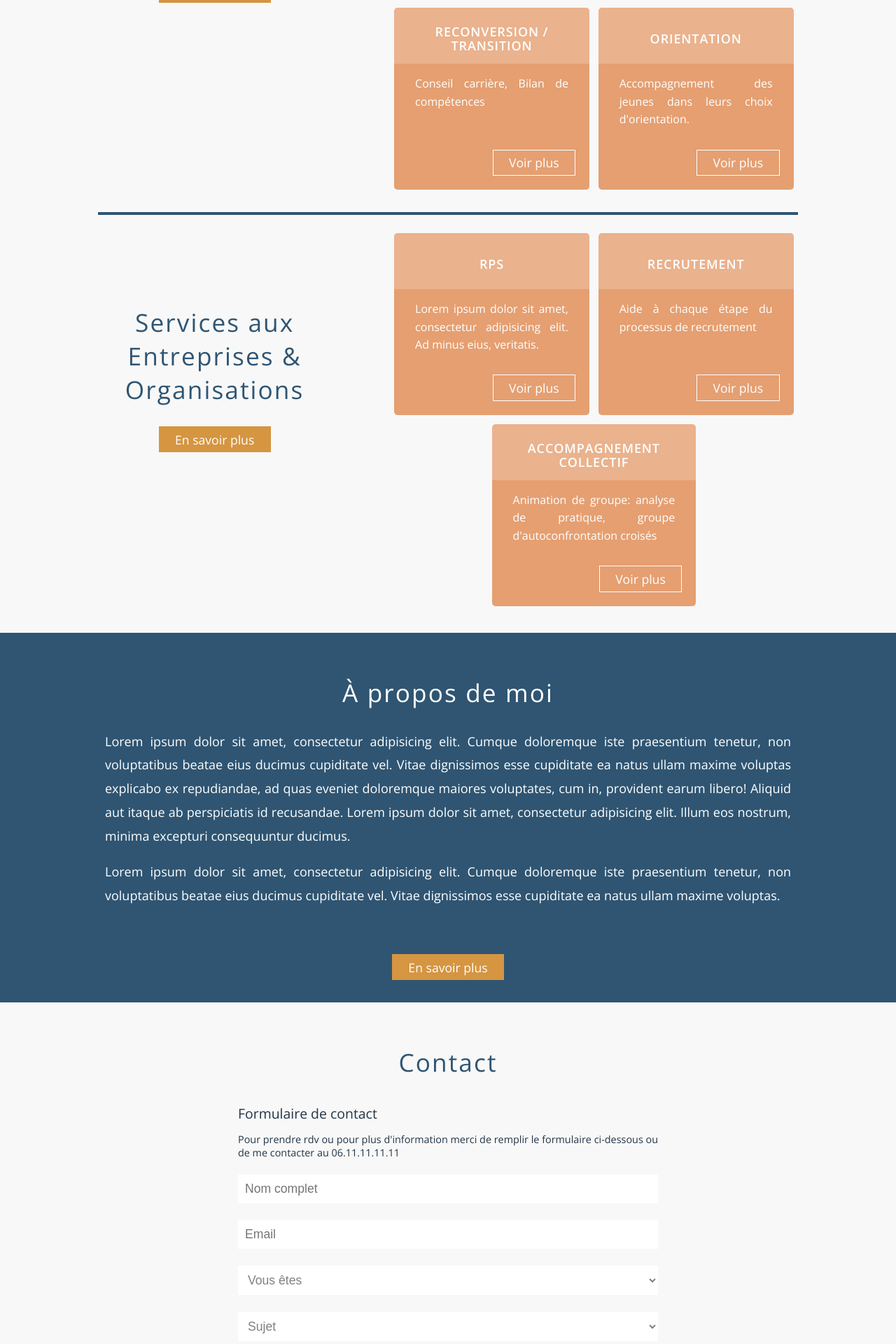
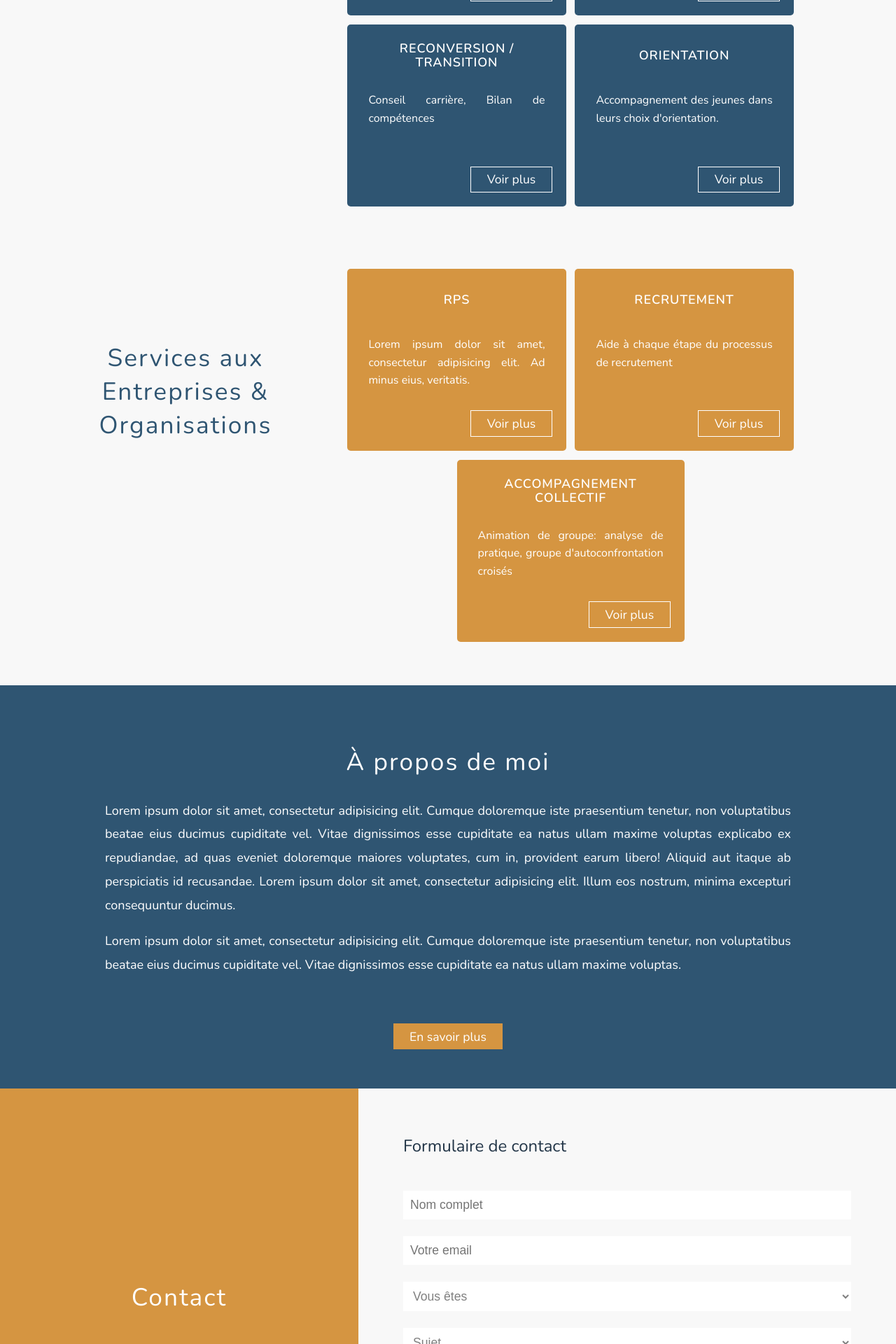
Before and after one commit to Sofifonfec/psychologue-du-travail, a PHP site: page / in a window 1280 px wide. Shown: the part 960-2880 px from the top of the page at 70% size. Run offline with PHP 8.4, Linux system fonts and the light colour scheme.

Commit message:
Switched to a one-page website, deleted services images.

```diff
--- a/App/build/styles/styles.css
+++ b/App/build/styles/styles.css
@@ -1,8 +1,10 @@
-* {
+*,
+*:before,
+*:after {
   box-sizing: border-box; }
 
 body {
-  font-family: 'Open Sans', sans-serif;
+  font-family: 'Nunito', sans-serif;
   color: #223547;
   background-color: #f8f8f8;
   margin: 0; }
@@ -27,8 +29,21 @@ a {
 
 .page-section {
   padding: 2rem 0; }
+  @media (min-width: 415px) {
+    .page-section {
+      padding: 3.5rem 0; } }
   .page-section--blue {
     background-color: #2f5572; }
+  .page-section--no-pb-until-medium {
+    padding-bottom: 0; }
+    @media (min-width: 760px) {
+      .page-section--no-pb-until-medium {
+        padding-bottom: 3.5rem; } }
+  .page-section--no-pt-until-medium {
+    padding-top: 0; }
+    @media (min-width: 760px) {
+      .page-section--no-pt-until-medium {
+        padding-top: 3.5rem; } }
 
 .site-header {
   position: absolute;
@@ -246,18 +271,18 @@ a {
       .services__container {
         justify-content: space-between;
         flex-direction: row; } }
-    .services__container--extra-pb {
-      margin-bottom: 25px; }
     .services__container--extra-pt {
-      margin-top: 25px;
-      border-top: 4px solid #2f5572; }
+      padding-top: 2em; }
+      @media (min-width: 415px) {
+        .services__container--extra-pt {
+          padding-top: 3.5em; } }
   .services__left-block {
     width: 100%;
     display: flex;
     justify-content: center; }
     @media (min-width: 950px) {
       .services__left-block {
-        width: 33.33%;
+        width: 25%;
         justify-content: flex-end;
         margin-top: 100px; } }
     .services__left-block__content-wrapper {
@@ -268,7 +293,7 @@ a {
     color: #fff; }
     @media (min-width: 950px) {
       .services__right-block {
-        width: 58.33%; } }
+        width: 65%; } }
     .services__right-block__row {
       display: flex;
       justify-content: center;
@@ -277,7 +302,7 @@ a {
         .services__right-block__row {
           flex-direction: row; } }
     .services__right-block__box {
-      background-color: #E59F71;
+      background-color: #2f5572;
       border-radius: 5px;
       margin-bottom: 1.5em;
       min-height: 200px;
@@ -289,9 +314,10 @@ a {
         .services__right-block__box {
           min-height: 260px;
           width: 50%; } }
+      .services__right-block__box__3 {
+        background-color: #d59541; }
       .services__right-block__box__headline {
         padding: 30px 20px;
-        background-color: rgba(255, 255, 255, 0.2);
         height: 5em;
         display: flex;
         justify-content: center;
@@ -300,13 +326,15 @@ a {
       .services__right-block__box__title {
         font-weight: 600;
         margin: 0;
-        font-size: 1.125rem;
+        font-size: 1rem;
         line-height: 1.1em;
         letter-spacing: .05em;
         text-transform: uppercase;
         padding-top: 10px; }
+        @media (min-width: 415px) {
+          .services__right-block__box__title {
+            font-size: 1.125rem; } }
       .services__right-block__box__txt {
-        font-family: 'Roboto' sans-serif;
         text-align: justify;
         line-height: 1.6em;
         flex: 1;
@@ -339,26 +366,80 @@ a {
   text-align: center;
   padding-top: 3em; }
 
-.contact-form {
-  width: 90%;
-  position: relative;
-  left: 50%;
-  transform: translateX(-50%); }
+.footer__container {
+  justify-content: center;
+  width: 100%; }
   @media (min-width: 760px) {
-    .contact-form {
+    .footer__container {
+      display: flex; } }
+
+.footer__row-4 {
+  width: 100%;
+  background-color: #f8f8f8;
+  padding-top: 2rem; }
+  @media (min-width: 760px) {
+    .footer__row-4 {
+      width: 40%;
+      background-color: #d59541;
+      padding-top: 0;
+      display: flex;
+      flex-direction: column;
+      justify-content: center; } }
+  .footer__row-4__content-wrapper {
+    padding: 10px 30px;
+    margin: auto;
+    color: #223547;
+    line-height: 1.75;
+    font-weight: 300; }
+    @media (min-width: 760px) {
+      .footer__row-4__content-wrapper {
+        color: #fff;
+        max-width: 450px; } }
+  .footer__row-4__title {
+    color: #2f5572; }
+    @media (min-width: 760px) {
+      .footer__row-4__title {
+        color: #fff;
+        padding-top: 0;
+        margin-top: 0; } }
+  .footer__row-4__tel {
+    border-bottom: 0.3px solid #223547;
+    white-space: nowrap; }
+    @media (min-width: 760px) {
+      .footer__row-4__tel {
+        border-bottom: 0.3px solid #fff; } }
+
+.footer__row-8 {
+  width: 100%; }
+  @media (min-width: 760px) {
+    .footer__row-8 {
       width: 60%; } }
+  .footer__row-8__content-wrapper {
+    max-width: 700px;
+    padding: 10px 30px;
+    margin: auto; }
+
+.footer__address {
+  background-color: #fff; }
+
 .contact-form__title {
   font-weight: 500;
   margin: 0;
-    padding-top: .3em;
-    font-size: 1.215rem; }
+  font-size: 1.5rem;
+  padding-bottom: 1rem; }
+  @media (min-width: 415px) {
+    .contact-form__title {
+      padding-bottom: 2rem; } }
+
 .contact-form__para {
   font-size: .9rem; }
+
 .contact-form__textbox {
   width: 100%;
   overflow: hidden;
   padding: 8px 0;
   margin: 8px 0; }
+
 .contact-form__input {
   border: none;
   outline: none;
--- a/App/index.html
+++ b/App/index.html
@@ -3,8 +3,8 @@
 <head>
 	<meta charset="utf-8" />
 	<meta name="viewport" content="width=device-width, initial-scale=1" />
-	<link href="https://fonts.googleapis.com/css?family=Open+Sans:300,400,600,700" rel="stylesheet">
-	<link href='https://fonts.googleapis.com/css?family=Roboto:400' rel='stylesheet' type='text/css'>
+	<link href="https://fonts.googleapis.com/css?family=Nunito:300,400,600,700" rel="stylesheet">
+	<link href='https://fonts.googleapis.com/css?family=Roboto+Mono:400' rel='stylesheet' type='text/css'>
 
 	<title>Psychologue du travail</title>
 	<meta name="keywords" content="Psychologue du travail, Toulouse, psy, bilan de compétences">
@@ -35,9 +35,9 @@
 
 				<nav class="primary-nav">
 				  	<ul class="primary-nav__list">
-						<li class="primary-nav__list-item"><a class="primary-nav__link" href="#" id="particuliers-link">Espace particuliers</a></li>
-						<li class="primary-nav__list-item"><a class="primary-nav__link" href="#" id="entreprises-link">Espace entreprises</a></li>
-						<li class="primary-nav__list-item"><a class="primary-nav__link" href="about.html" id="about-link">À propos</a></li>
+						<li class="primary-nav__list-item"><a class="primary-nav__link" href="#particuliers" id="particuliers-link">Particuliers</a></li>
+						<li class="primary-nav__list-item"><a class="primary-nav__link" href="#entreprises" id="entreprises-link">Entreprises</a></li>
+						<li class="primary-nav__list-item"><a class="primary-nav__link" href="#about" id="about-link">À propos</a></li>
 				  	</ul>
 				</nav>
 			</div>
@@ -47,20 +47,19 @@
 	<div class="large-hero">
 		<div class="wrapper">
 			<div class="large-hero__content">
-				<h1 class="large-hero__title">Psychologue du Travail</h1>
+				<h1 class="large-hero__title">Psychologue <br><span class="large-hero__title--extra-ls">du Travail</span></h1>
 			</div>
 		</div>
 	</div>
 
-	<div class="services page-section">
+	<div class="services page-section" id="particuliers" data-matching-link="#particuliers-link">
 		<div class="wrapper">
 <!-- FIRST SECTION -->
-			<div class="services__container services__container--extra-pb">
+			<div class="services__container">
 <!-- 1ST LEFT BLOCK -->
 				<div class="services__left-block">
 					<div class="services__left-block__content-wrapper">
 						<h2 class="section-title section-title--blue">Services aux <span class="section-title--bold">Particuliers</span></h2>
-						<a href="#" class="btn btn--do-not-display-until-medium">En savoir plus</a>
 					</div>
 				</div>
 <!-- 1ST RIGHT BLOCK -->
@@ -101,12 +100,11 @@
 			</div>
 
 <!-- SECOND SECTION -->
-			<div class="services__container services__container--extra-pt">
+			<div class="services__container services__container--extra-pt" id="entreprises" data-matching-link="#entreprises-link">
 <!-- 2ND LEFT BLOCK -->
 				<div class="services__left-block">
 					<div class="services__left-block__content-wrapper">
 						<h2 class="section-title section-title--blue">Services aux <span class="section-title--bold">Entreprises & Organisations</span></h2>
-						<a href="#" class="btn btn--do-not-display-until-medium">En savoir plus</a>
 					</div>
 				</div>
 <!-- 2ND RIGHT BLOCK -->
@@ -141,7 +139,7 @@
 		</div>
 	</div>
 
-	<div class="about page-section page-section--blue">
+	<div class="about page-section page-section--blue" id="about" data-matching-link="#about-link">
 		<div class="wrapper">
 			<h2 class="section-title">À propos de moi</h2>
 			<p class="about__para">Lorem ipsum dolor sit amet, consectetur adipisicing elit. Cumque doloremque iste praesentium tenetur, non voluptatibus beatae eius ducimus cupiditate vel. Vitae dignissimos esse cupiditate ea natus ullam maxime voluptas explicabo ex repudiandae, ad quas eveniet doloremque maiores voluptates, cum in, provident earum libero! Aliquid aut itaque ab perspiciatis id recusandae. Lorem ipsum dolor sit amet, consectetur adipisicing elit. Illum eos nostrum, minima excepturi consequuntur ducimus.</p>
@@ -152,19 +150,23 @@
 		</div>
 	</div>
 
-	<footer class="footer page-section">
-		<div class="wrapper">
-			<h2 class="section-title section-title--blue" id="contact" data-matching-link="#contact-link">Contact</h2>
-			<div class="footer row">
-				<div class="contact-form row__8">
+	<footer class="footer" id="contact" data-matching-link="#contact-link">
+		<div class="footer__container">
+			<div class="footer__row-4">
+				<div class="footer__row-4__content-wrapper">
+					<h2 class="section-title section-title--bold footer__row-4__title">Contact</h2>
+					<p class="footer__row-4__para">Pour prendre rendez-vous ou pour toute demande d'information, contactez-moi via le formulaire de contact, ou du lundi au vendredi de 9h à 19h au <a href="tel:0611111111" class="footer__row-4__tel">06 11 11 11 11</a>.</p>
+				</div>
+			</div>
+			<div class="contact-form footer__row-8 page-section page-section--no-pt-until-medium">
+				<div class="footer__row-8__content-wrapper">
 					<form action="" method="">
 						<h3 class="contact-form__title">Formulaire de contact</h3>
-						<p class="contact-form__para">Pour prendre rdv ou pour plus d'information merci de remplir le formulaire ci-dessous ou de me contacter au 06.11.11.11.11</p>
 						<div class="contact-form__textbox">
 							<input class="contact-form__input" type="text" name="name" placeholder="Nom complet">
 						</div>
 						<div class="contact-form__textbox">
-							<input class="contact-form__input" type="text" name="mail" placeholder="Email">
+							<input class="contact-form__input" type="text" name="mail" placeholder="Votre email">
 						</div>
 						<div class="contact-form__textbox">
 							<select class="contact-form__input contact-form__select" name="you are" placeholder="Vous êtes">
@@ -187,19 +189,18 @@
 							</select>
 						</div>
 						<div class="contact-form__msgbox">
-							<textarea class="contact-form__msg" name="message" placeholder="Message"></textarea>
+							<textarea class="contact-form__msg" name="message" placeholder="Votre message"></textarea>
 						</div>
 						<button class="contact-form__btn" type="submit" name="submit">Envoyer</button>
 					</form>
 				</div>
+			</div>
+		</div>
 
-				<div class="footer__adresse row__4">
+		<div class="footer__address page-section">
+			<div class="wrapper">
 				<h3 class="footer__title">Adresse</h3>
 				<p class="footer__para">3 chemin du petit lapin blanc, 31000 Toulouse</p>
-				</div>
-
-			</div>
-			<div class="footer__copy">
 				<p class="footer__copy__contact">Adeline Courseille, psychologue du travail à Toulouse, Haute-Garonne. 06.11.11.11.11 | adeline.courseille@psy-toulouse.fr</p>
 				<p>Copyright &copy; 2018 Adeline Courseille. All rights reserves</p>
 			</div>
--- a/App/src/styles/base/_global.scss
+++ b/App/src/styles/base/_global.scss
@@ -1,9 +1,11 @@
-* {
+*,
+*:before,
+*:after {
 	box-sizing: border-box;
 }
 
 body {
-	font-family: 'Open Sans', sans-serif;
+	font-family: 'Nunito', sans-serif;
 	color: $text;
 	background-color: $bg;
 	margin: 0;
--- a/App/src/styles/modules/_btn.scss
+++ b/App/src/styles/modules/_btn.scss
@@ -13,6 +13,14 @@
 			border: 1.5px solid #fff;
 	}
 
+// Used for former services section btns
+	&--hover-orange {
+		&:hover {
+			color: $mainOrange;
+			border: 1.5px solid $mainOrange;
+		}
+	}
+
 	&--do-not-display-until-medium {
 		display: none;
 
--- a/App/src/styles/modules/_contact-form.scss
+++ b/App/src/styles/modules/_contact-form.scss
@@ -1,18 +1,19 @@
 .contact-form {
-	width: 90%;
-	position: relative;
-	left: 50%;
-	transform: translateX(-50%);
+
 
 	@include atSmall {
-		width: 60%;
+
 	}
 
 	&__title {
 		font-weight: 500;
 		margin: 0;
-		padding-top: .3em;
-		font-size: 1.215rem;
+		font-size: 1.5rem;
+		padding-bottom: 1rem;
+
+		@include atXSmall {
+			padding-bottom: 2rem;
+		}
 	}
 
 	&__para {
@@ -62,17 +63,18 @@
 
 	&__btn {
 		width: 40%;
-		background: none;
+		background-color: $mainOrange;
 		border: 2px solid $mainOrange;
 		padding: 5px;
 		font-size: 1.125rem;
 		cursor: pointer;
 		margin: 12px 0;
+		color: #fff;
 		transition: all 0.27s cubic-bezier(0.300, 0.100, 0.580, 1.000);
 
 		&:hover {
-			background-color: $mainOrange;
-			color: #fff;
+			background: none;
+			color: $text;
 		}
 	}
 }
--- /dev/null
+++ b/App/src/styles/modules/_footer.scss
@@ -0,0 +1,76 @@
+.footer {
+
+	&__container {
+		justify-content: center;
+		width: 100%;
+
+		@include atSmall {
+			display: flex;
+		}
+	}
+
+	&__row-4 {
+		width: 100%;
+		background-color: $bg;
+		padding-top: 2rem;
+
+		@include atSmall {
+			width: 40%;
+			background-color: $mainOrange;
+			padding-top: 0;
+			display: flex;
+			flex-direction: column;
+			justify-content: center;
+		}
+
+		&__content-wrapper {
+			padding: 10px 30px;
+			margin: auto;
+			color: $text;
+			line-height: 1.75;
+			font-weight: 300;
+
+			@include atSmall {
+				color: #fff;
+				max-width: 450px;
+			}
+		}
+
+		&__title {
+			color: $mainBlue;
+
+			@include atSmall {
+				color: #fff;
+				padding-top: 0;
+				margin-top: 0;
+			}
+		}
+
+		&__tel {
+			border-bottom: 0.3px solid $text;
+			white-space: nowrap;
+
+			@include atSmall {
+				border-bottom: 0.3px solid #fff;
+			}
+		}
+	}
+
+	&__row-8 {
+		width: 100%;
+
+		@include atSmall {
+			width: 60%;
+		}
+
+		&__content-wrapper {
+			max-width: 700px;
+			padding: 10px 30px;
+			margin: auto;
+		}
+	}
+
+	&__address {
+		background-color: #fff;
+	}
+}
--- a/App/src/styles/modules/_large-hero.scss
+++ b/App/src/styles/modules/_large-hero.scss
@@ -1,6 +1,6 @@
 .large-hero {
 	position: relative;
-	background: url("../../src/images/large-hero-ow.jpg") no-repeat top center fixed;
+	background: url("../../src/images/large-hero.jpg") no-repeat top center fixed;
 	background-size: cover;
 	height: 70vh;
 	max-width: 100%;
@@ -13,19 +13,22 @@
 
 	&__content {
 		position: absolute;
-		left: 50%;
+		left: 10%;
 		top: 50%;
-		transform: translateX(-50%);
-		width: 100%;
-		text-align: center;
+		transform: translate(-10%, -50%);
+		text-align: justify;
+		max-width: 450px;
 	}
 
 	&__title {
-		font-family: 'Roboto', sans-serif;
+		font-family: 'Roboto Mono', sans-serif;
 		font-weight: 400;
 		margin: 0;
 		font-size: 2rem;
 		letter-spacing: .1em;
+		padding: 20px;
+		margin: 0;
+		padding: 0;
 
 		@include atXSmall {
 			font-size: 2.5rem;
@@ -36,7 +39,11 @@
 		}
 
 		@include atMedium {
-			font-size: 3.5rem;
+			font-size: 3.2rem;
+		}
+
+		&--extra-ls {
+			letter-spacing: .19em;
 		}
 	}
 }
--- a/App/src/styles/modules/_page-section.scss
+++ b/App/src/styles/modules/_page-section.scss
@@ -1,11 +1,27 @@
 .page-section {
 	padding: 2rem 0;
 
-	@mixin atXSmall {
+	@include atXSmall {
 		padding: 3.5rem 0;
 	}
 
 	&--blue {
 		background-color: $mainBlue;
 	}
+
+	&--no-pb-until-medium {
+		padding-bottom: 0;
+
+		@include atSmall {
+			padding-bottom: 3.5rem;
+		}
+	}
+
+	&--no-pt-until-medium {
+		padding-top: 0;
+
+		@include atSmall {
+			padding-top: 3.5rem;
+		}
+	}
 }
--- a/App/src/styles/modules/_section-title.scss
+++ b/App/src/styles/modules/_section-title.scss
@@ -17,6 +17,10 @@
 		color: $mainBlue;
 	}
 
+	&--white {
+		color: #fff;
+	}
+
 	&--extra-pt {
 		padding-top: 3.5rem;
 	}
--- a/App/src/styles/modules/_services-section.scss
+++ b/App/src/styles/modules/_services-section.scss
@@ -9,13 +9,12 @@
 			flex-direction: row;
 		}
 
-		&--extra-pb {
-			margin-bottom: 25px;
-		}
+		&--extra-pt {
+			padding-top: 2em;
 
-		&--extra-pt {
-			margin-top: 25px;
-			border-top: 4px solid $mainBlue;
+			@include atXSmall {
+				padding-top: 3.5em;
+			}
 		}
 	}
 
@@ -28,7 +27,7 @@
 		justify-content: center;
 
 		@include atMedium {
-			width: 33.33%;
+			width: 25%;
 			justify-content: flex-end;
 			margin-top: 100px;
 		}
@@ -52,7 +51,7 @@
 		color: #fff;
 
 		@include atMedium {
-			width: 58.33%;
+			width: 65%;
 		}
 
 		&__row {
@@ -66,7 +65,7 @@
 		}
 
 		&__box {
-			background-color: $test;
+			background-color: $mainBlue;
 			border-radius: 5px;
 			margin-bottom: 1.5em;
 			min-height: 200px;
@@ -80,9 +79,12 @@
 				width: 50%;
 			}
 
+			&__3 {
+				background-color: $mainOrange;
+			}
+
 			&__headline {
 				padding: 30px 20px;
-				background-color: rgba(#fff, .2);
 				height: 5em;
 				display: flex;
 				justify-content: center;
@@ -93,15 +95,18 @@
 			&__title {
 				font-weight: 600;
 				margin: 0;
-				font-size: 1.125rem;
+				font-size: 1rem;
 				line-height: 1.1em;
 				letter-spacing: .05em;
 				text-transform: uppercase;
 				padding-top: 10px;
+
+				@include atXSmall {
+					font-size: 1.125rem;
+				}
 			}
 
 			&__txt {
-				font-family: 'Roboto' sans-serif;
 				text-align: justify;
 				line-height: 1.6em;
 				flex: 1;
@@ -119,7 +124,7 @@
 
 				&:hover {
 					background-color: inherit;
-					border: inherit;
+
 					color: inherit;
 				}
 			}
--- a/App/src/styles/styles.scss
+++ b/App/src/styles/styles.scss
@@ -10,4 +10,5 @@
 @import 'modules/_section-title';
 @import 'modules/_services-section';
 @import 'modules/_about-section';
+@import 'modules/_footer';
 @import 'modules/_contact-form';
```
Also changed, not shown: other parts of App/build/styles/styles.css (+27 -12 lines), App/about.html (deleted, +0 -131 lines), App/src/images/large-hero-bb.jpg (deleted), App/src/images/large-hero-bw.jpg (deleted), App/src/images/large-hero-ob.jpg (deleted), App/src/images/large-hero-ow.jpg (deleted), App/src/images/large-hero-test.jpg (deleted), App/src/images/large-hero.jpg, App/src/images/service/box-b.jpg (deleted), App/src/images/service/box-w.jpg (deleted). Lines whose indentation alone changed are shown as unchanged.
